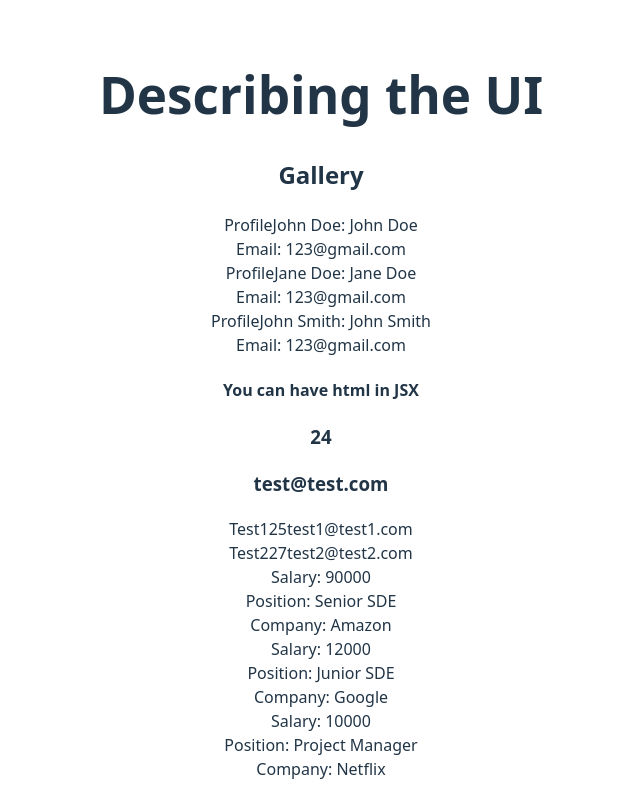
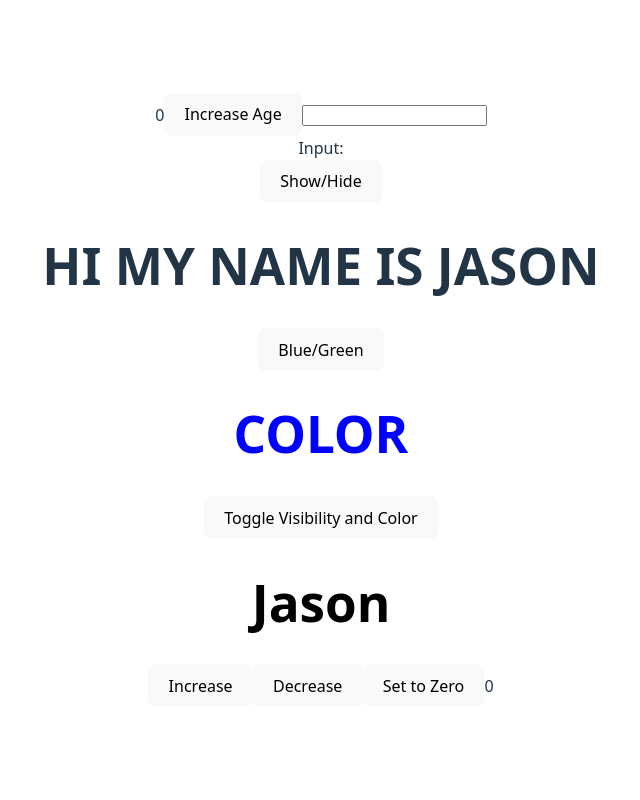
Before and after one commit to jason6842/Antra, a React (Vite) app in the folder Advance/: page / in a window 1280 px wide. Shown: the top 800 px of the page, without its empty margins (319-959 px from the left). Built offline with nearby package versions, Linux system fonts and the light colour scheme.

Commit message:
States in React, useState Hook

```diff
--- a/Advance/src/App.tsx
+++ b/Advance/src/App.tsx
@@ -9,6 +9,8 @@ import { Named1, Named2 } from "./components/Named.tsx"
 import Profile from "./components/ChildrenProp/Profile.tsx";
 import Pure from "./components/Pure.tsx";
 import Impure from "./components/Impure.tsx";
+import StateApp from "./components/StatesInReact/StateApp.tsx";
+import CounterApp from "./components/StatesInReact/CounterApp.tsx";
 
 
 function App() {
@@ -27,11 +29,11 @@ function App() {
 
   return (
     <div>
-      <DescribingTheUI />
+      {/* <DescribingTheUI />
         {htmlInJSX}
-        {user}
+        {user} */}
         {/* number uses { 10 } */}
-        <User name="Test1" age={25} email="test1@test1.com"/>
+        {/* <User name="Test1" age={25} email="test1@test1.com"/>
         <User name="Test2" age={27} email="test2@test2.com"/>
         <Job salary={90000} position="Senior SDE" company="Amazon"/>
         <Job salary={12000} position="Junior SDE" company="Google"/>
@@ -43,8 +45,9 @@ function App() {
         <Named2></Named2>
         <Profile></Profile>
         <Pure></Pure>
-        <Impure></Impure>
-
+        <Impure></Impure> */}
+        <StateApp />
+        <CounterApp />
     </div>
   );
 }
--- /dev/null
+++ b/Advance/src/components/StatesInReact/CounterApp.tsx
@@ -0,0 +1,23 @@
+import React, { useState } from 'react'
+
+function CounterApp() {
+    const [count, setCount] = useState(0);
+
+    const increase = () => setCount(count + 1);
+
+    const decrease = () => setCount(count - 1);
+
+    const setToZero = () => setCount(0);
+
+    return (
+        <div className="App">
+            <button onClick={increase}>Increase</button>
+            <button onClick={decrease}>Decrease</button>
+            <button onClick={setToZero}>Set to Zero</button>
+            {count}
+        </div>
+    )
+}
+
+
+export default CounterApp;
--- /dev/null
+++ b/Advance/src/components/StatesInReact/StateApp.tsx
@@ -0,0 +1,54 @@
+import { use, useState } from "react";
+
+function StateApp() {
+  // let age = 0;
+
+  // const increaseAge = () => {
+  //     age = age + 1;
+  //     // document.getElementById() in vanilla javascript
+  //     console.log(age);
+  // }
+
+  const [age, setAge] = useState(0);
+
+  const increaseAge = () => {
+    setAge(age + 1);
+  };
+
+  const [inputValue, setInputValue] = useState("");
+  const handleInputChange = (event: any) => {
+    // console.log(event.target.value);
+    setInputValue(event.target.value);
+    console.log(inputValue);
+  };
+
+  const [showText, setShowText] = useState(true);
+  const [textColor, setTextColor] = useState("blue");
+
+  const [nameText, setNameText] = useState(true);
+  const [nameColor, setNameColor] = useState("black");
+
+  const changeColorName = () => {
+    setNameText(!nameText);
+    setNameColor(nameColor === "black" ? "red" : "black");
+  }
+  return (
+    <>
+      <div className="App">
+        {age}
+        <button onClick={increaseAge}>Increase Age</button>
+        <input type="text" onChange={handleInputChange} />
+        <br />
+        Input: {inputValue}
+      </div>
+      <button onClick={() => {setShowText(!showText)}}>Show/Hide</button>
+      {showText && <h1>HI MY NAME IS JASON</h1>}
+      <button onClick={() => {setTextColor(textColor === "blue" ? "green" : "blue")}}>Blue/Green</button>
+      <h1 style={{color: textColor}}>COLOR</h1>
+      <button onClick={changeColorName}>Toggle Visibility and Color</button>
+      {nameText && <h1 style={{color: nameColor}}>Jason</h1>}
+    </>
+  );
+}
+
+export default StateApp;
```
